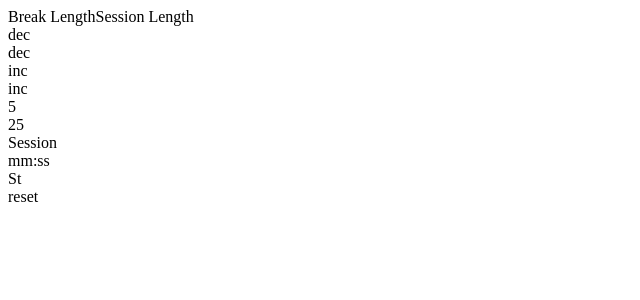
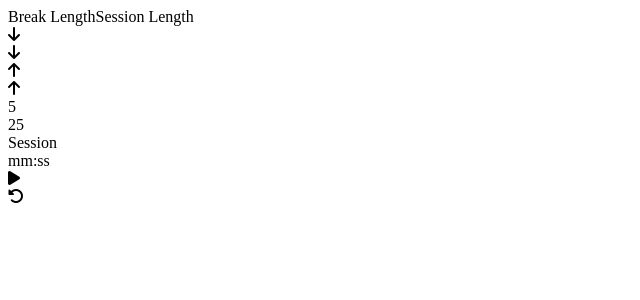
Before and after one commit to GuuStudio/25-5, a React (Vite) app: page / in a window 1280 px wide. Shown: the top 300 px of the page, without its empty margins (0-640 px from the left). Built offline with nearby package versions, Linux system fonts and the light colour scheme.

Commit message:
replaced increment, decrement, start and reset text with font awesome icons

```diff
--- a/index.html
+++ b/index.html
@@ -3,6 +3,7 @@
   <head>
     <meta charset="UTF-8" />
     <link rel="icon" type="image/svg+xml" href="/vite.svg" />
+    <link rel="stylesheet" href="https://cdnjs.cloudflare.com/ajax/libs/font-awesome/6.4.0/css/all.min.css" integrity="sha512-iecdLmaskl7CVkqkXNQ/ZH/XLlvWZOJyj7Yy7tcenmpD1ypASozpmT/E0iPtmFIB46ZmdtAc9eNBvH0H/ZpiBw==" crossorigin="anonymous" referrerpolicy="no-referrer" />
     <meta name="viewport" content="width=device-width, initial-scale=1.0" />
     <title>25+5 Timer</title>
   </head>
--- a/src/App.jsx
+++ b/src/App.jsx
@@ -5,16 +5,16 @@ function App() {
     <div>
       <label id="break-label">Break Length</label>
       <label id="session-label">Session Length</label>
-      <div id="break-decrement">dec</div>
-      <div id="session-decrement">dec</div>
-      <div id="break-increment">inc</div>
-      <div id="session-increment">inc</div>
+      <div id="break-decrement"><i className="fa-solid fa-arrow-down"></i></div>
+      <div id="session-decrement"><i className="fa-solid fa-arrow-down"></i></div>
+      <div id="break-increment"><i className="fa-solid fa-arrow-up"></i></div>
+      <div id="session-increment"><i className="fa-solid fa-arrow-up"></i></div>
       <div id="break-length">5</div>
       <div id="session-lenght">25</div>
       <div id="timer-label">Session</div>
       <div id="time-left">mm:ss</div>
-      <div id="start-stop">St</div>
-      <div id="reset">reset</div>
+      <div id="start-stop"><i class="fa-solid fa-play"></i></div>
+      <div id="reset"><i class="fa-solid fa-rotate-left"></i></div>
     </div>
   )
 }
```
